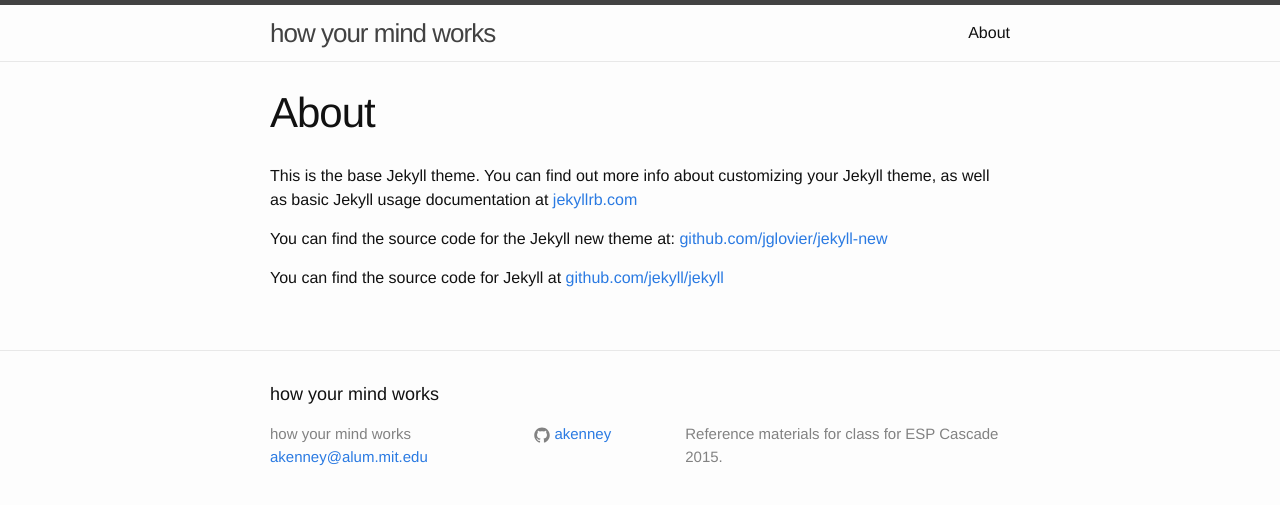
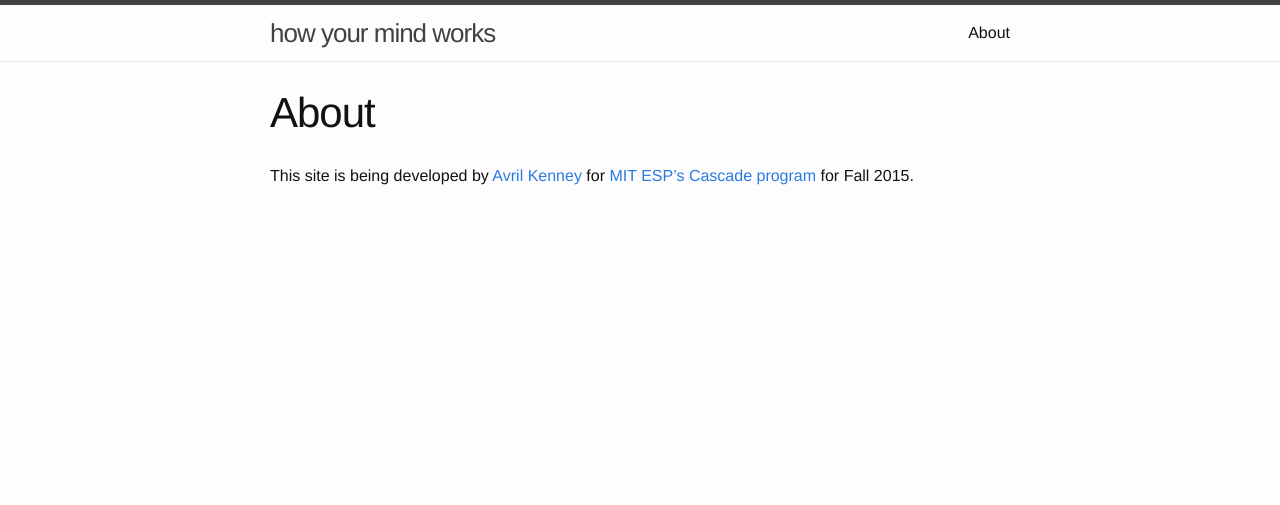
Before and after one commit to akenney/mind-cascade, a Jekyll site: the page built from about.md, in a window 1280 px wide. Shown: the top 505 px of the page. Built offline with Jekyll 4.4.1, drawn with Linux system fonts in a browser that asks for light colours.

Commit message:
remove footer, add stuff on About page

```diff
--- a/_includes/footer.html
+++ b/_includes/footer.html
@@ -7,7 +7,6 @@
     <div class="footer-col-wrapper">
       <div class="footer-col  footer-col-1">
         <ul class="contact-list">
-          <li>{{ site.title }}</li>
           <li><a href="mailto:{{ site.email }}">{{ site.email }}</a></li>
         </ul>
       </div>
--- a/_layouts/default.html
+++ b/_layouts/default.html
@@ -13,8 +13,6 @@
       </div>
     </div>
 
-    {% include footer.html %}
-
   </body>
 
 </html>
--- a/_sass/_layout.scss
+++ b/_sass/_layout.scss
@@ -234,3 +234,11 @@
         }
     }
 }
+
+
+/**
+ * Other stuff
+ */
+.rss-subscribe {
+    font-size: 12px;
+}
--- a/about.md
+++ b/about.md
@@ -4,8 +4,7 @@
 permalink: /about/
 ---
 
-This is the base Jekyll theme. You can find out more info about customizing your Jekyll theme, as well as basic Jekyll usage documentation at [jekyllrb.com](http://jekyllrb.com/)
+This site is being developed by <a href="mailto: akenney@alum.mit.edu">Avril Kenney</a> for [MIT ESP's Cascade program][cascade] for Fall 2015.
 
-You can find the source code for the Jekyll new theme at: [github.com/jglovier/jekyll-new](https://github.com/jglovier/jekyll-new)
 
-You can find the source code for Jekyll at [github.com/jekyll/jekyll](https://github.com/jekyll/jekyll)
+[cascade]: https://esp.mit.edu/learn/Cascade/index.html
```
Also changed, not shown: _posts/2015-10-03-attention.md (+3 -2 lines).
